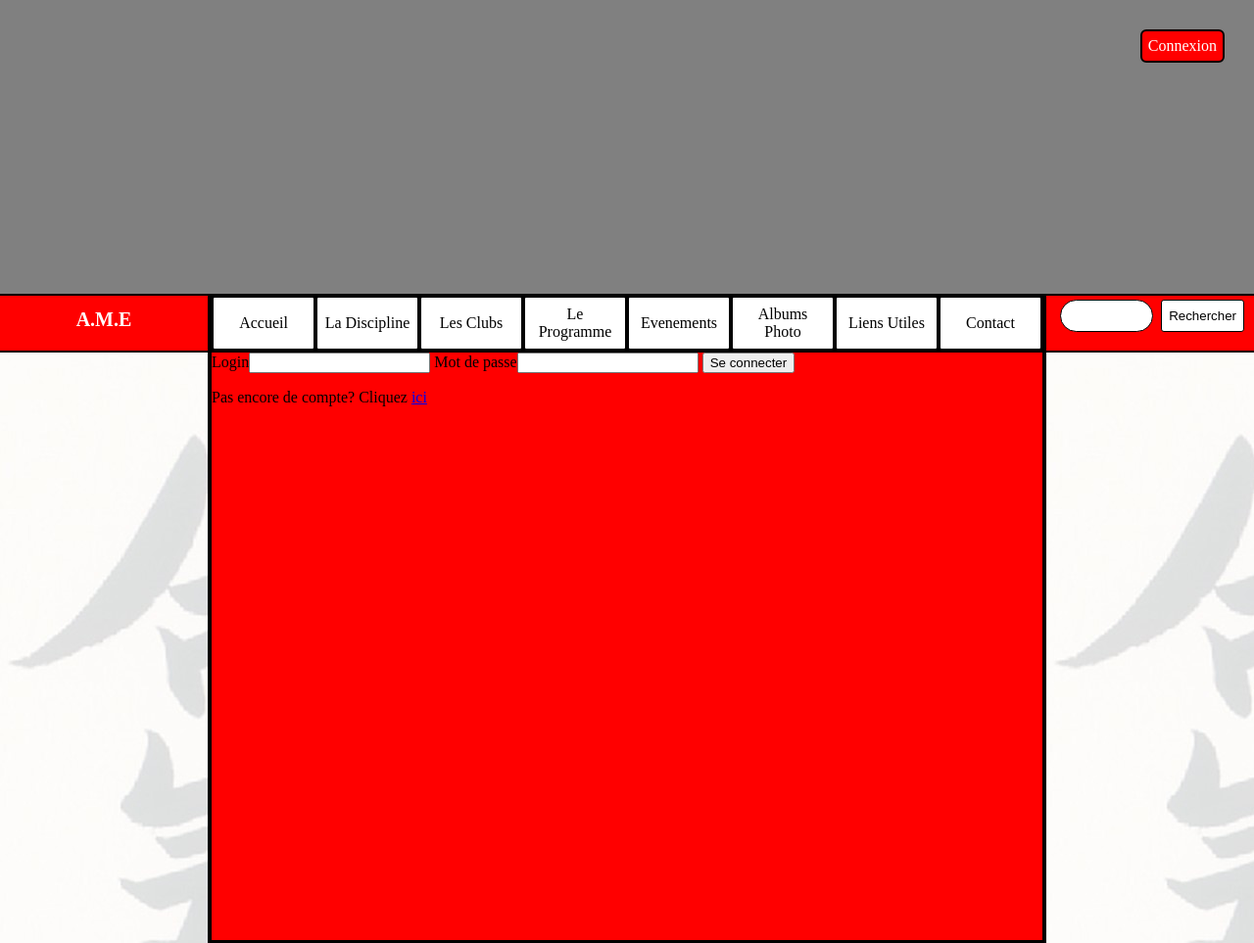
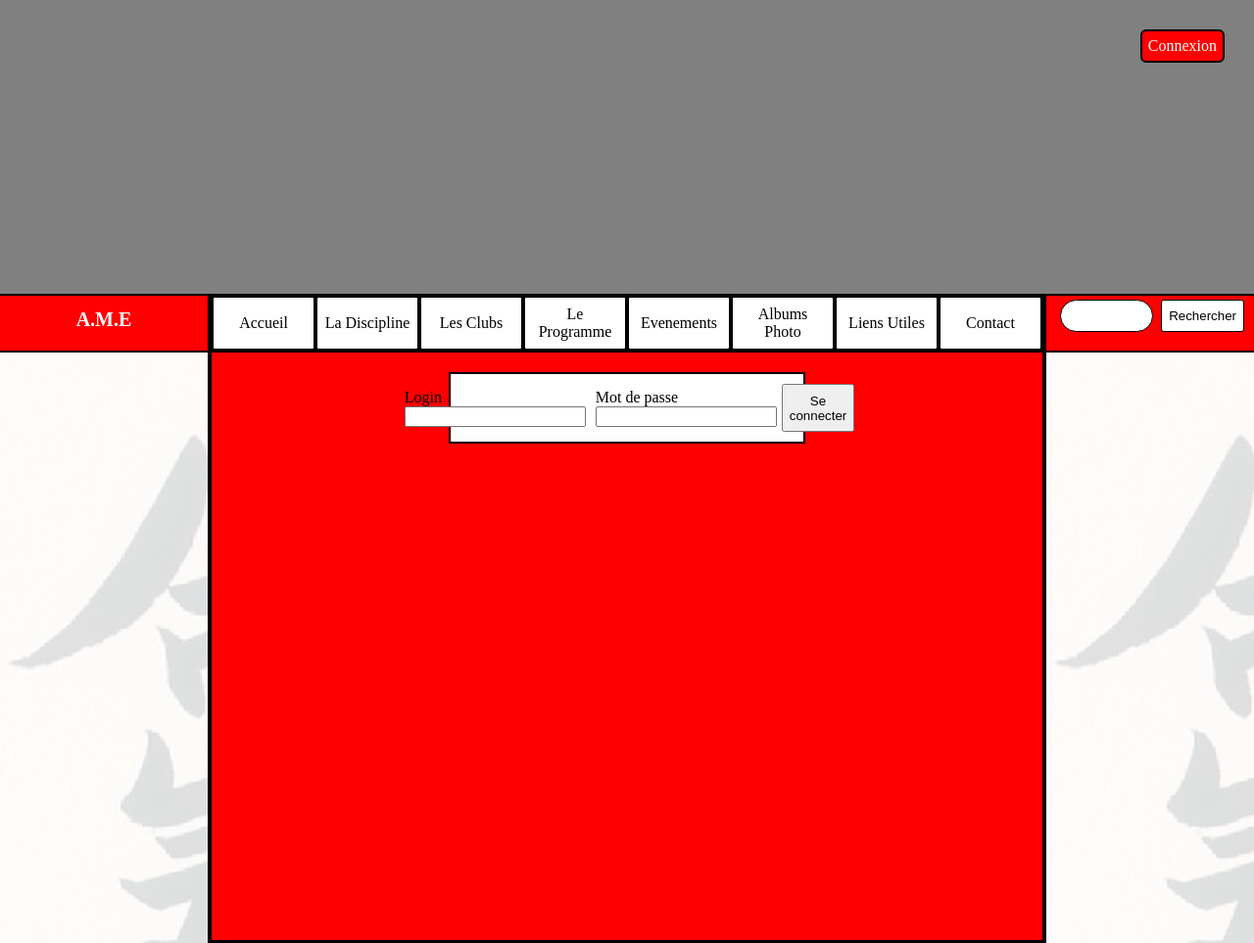
Before and after one commit to zack-ff7/SiteAmeFromScratch, a PHP site: page /index.php?page=connexion in a window 1280 px wide. Shown: the top 963 px of the page at 98% size. Run offline with PHP 8.4, Linux system fonts and the light colour scheme.

Commit message:
CSS
page de connexion, a finir

```diff
--- a/Views/connexion.php
+++ b/Views/connexion.php
@@ -1,5 +1,5 @@
 <?php
-$title='Se connecter';
+$title = 'Se connecter';
 ob_start();
 ?>
 
@@ -11,9 +11,9 @@ ob_start();
     </form>
 </div>
 
-<p>Pas encore de compte? Cliquez <a href="index.php?page=creation"> ici </a>
+
 
 <?php
- $content=ob_get_clean();
+$content = ob_get_clean();
 include("Views/layout.php");
 ?>
--- a/style.css
+++ b/style.css
@@ -164,3 +164,25 @@ html,body{
     background-color: red;
     margin-top: 20px;
 }
+
+#connection{
+    width: inherit;
+    height: inherit;
+    display: flex;
+    justify-content: center;
+    margin-top: 20px;
+}
+
+#connection form{
+    display: flex;
+    width: 40%;
+    justify-content: center;
+    border: 2px solid black;
+    background-color: white;
+    padding: 10px 10px;
+
+}
+
+#connection label{
+    padding: 5px;
+}
```
Lines whose indentation alone changed are shown as unchanged.
